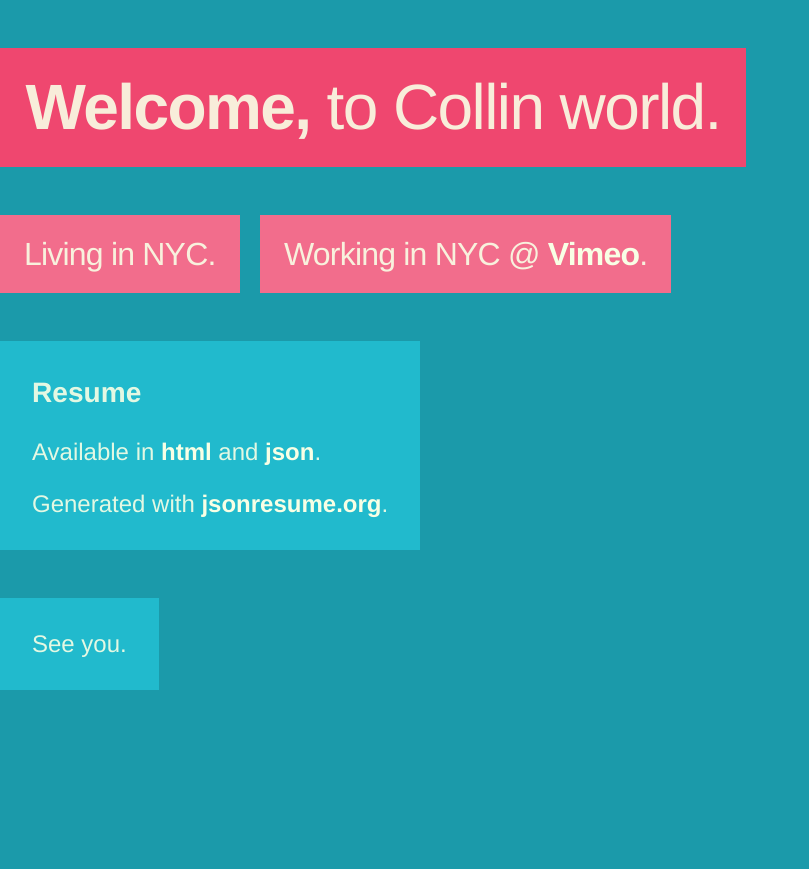
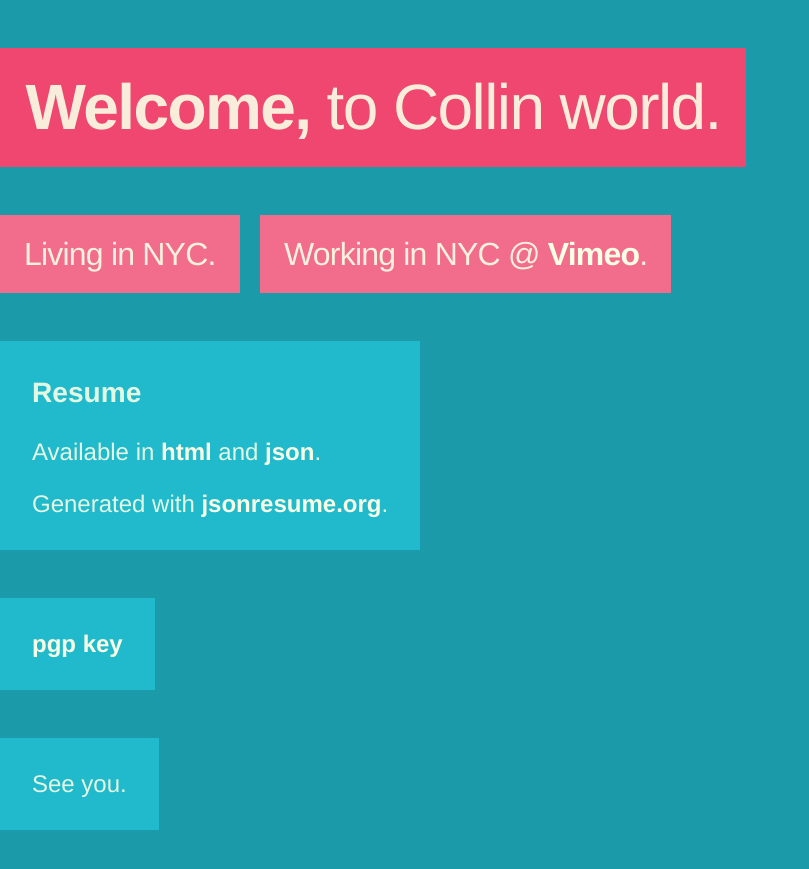
Before and after one commit to cfebs/cfebs.github.com, a Jekyll site: the page built from index.html, in a window 1280 px wide. Shown: the top 869 px of the page, without its empty margins (0-809 px from the left). Built offline with Jekyll 4.4.1, drawn with Linux system fonts in a browser that asks for light colours; nearby versions of some CDN libraries.

Commit message:
add pgp key

```diff
--- a/index.html
+++ b/index.html
@@ -34,6 +34,14 @@ title: cfebs
 
 <article class="smell-text_block">
     <p>
+      <a href"/static/pgp.pub">pgp key</a>
+    </p>
+</article>
+
+<br>
+
+<article class="smell-text_block">
+    <p>
       See you.
     </p>
 </article>
```
Also changed, not shown: 1 other file.
